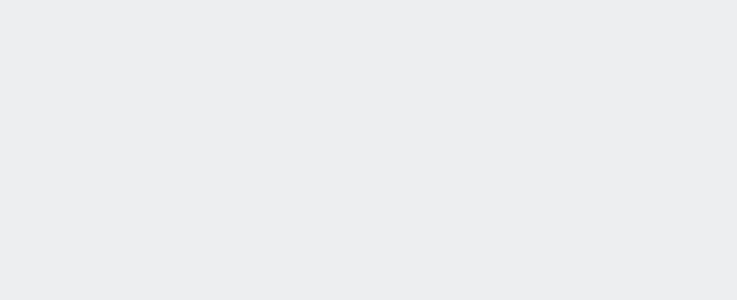
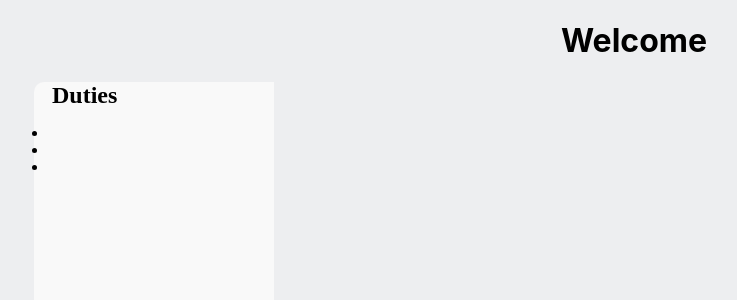
Before and after one commit to brandonj2858/top-scouts-front, a React (Create React App) app: page /admin in a window 1280 px wide. Shown: the top 300 px of the page, without its empty margins (6-743 px from the left). Built offline with nearby package versions, Linux system fonts and the light colour scheme.

Commit message:
admin func

```diff
--- a/src/App.css
+++ b/src/App.css
@@ -110,6 +110,7 @@
 
 .offense-container {
   box-sizing: border-box;
+  border-radius: 10px;
   width: 75%;
   background-color: #f9f9f9;
   height: 350px;
@@ -122,12 +123,12 @@
 
 .offense-header {
   background: #f9f9f9;
-  border-radius: 10px;
-  padding-left: 20px;
+  margin-left: 16px;
+  padding-left: 2px;
   font-family: baskerville;
   font-weight: 800;
   font-size: x-large;
-  text-decoration: underline;
+
 }
 
 table {
@@ -165,6 +166,11 @@ tr:nth-child(even) {
   font-size: 14px;
 }
 
+
+.admin-left {
+  width: 25%
+}
+
 .nav-item:hover {
   color: white;
   font-weight: 500;
--- a/src/index.js
+++ b/src/index.js
@@ -6,6 +6,7 @@ import * as serviceWorker from './serviceWorker';
 import { BrowserRouter, Route, Switch} from "react-router-dom";
 import Rankings from './pages/Rankings'
 import Search from './pages/Search'
+import Admin from './pages/Admin'
 
 ReactDOM.render(
   <React.StrictMode>
@@ -14,6 +15,7 @@ ReactDOM.render(
   <Route exact path="/" component={App}/>
   <Route exact path="/rankings" component={Rankings}/>
   <Route exact path="/search" component={Search}/>
+  <Route exact path="/admin" component={Admin}/>
 
   </Switch >
 
--- a/src/pages/Admin.js
+++ b/src/pages/Admin.js
@@ -0,0 +1,36 @@
+import React, {useEffect, useState} from 'react'
+
+
+const Admin = (props) => {
+
+
+
+  return (
+    <div>
+      <div style={{textAlign: "center"}}>
+        <h1 className="admin-heading">Welcome </h1>
+      </div>
+
+      <div className="admin-left">
+      <div className="offense-container">
+        <header className="offense-header">Duties</header>
+        <ul className="offense-list">
+        <li> </li>
+        <li> </li>
+        <li> </li>
+
+
+
+
+        </ul>
+      </div>
+
+      </div>
+
+
+    </div>
+  )
+}
+
+
+export default Admin
```
